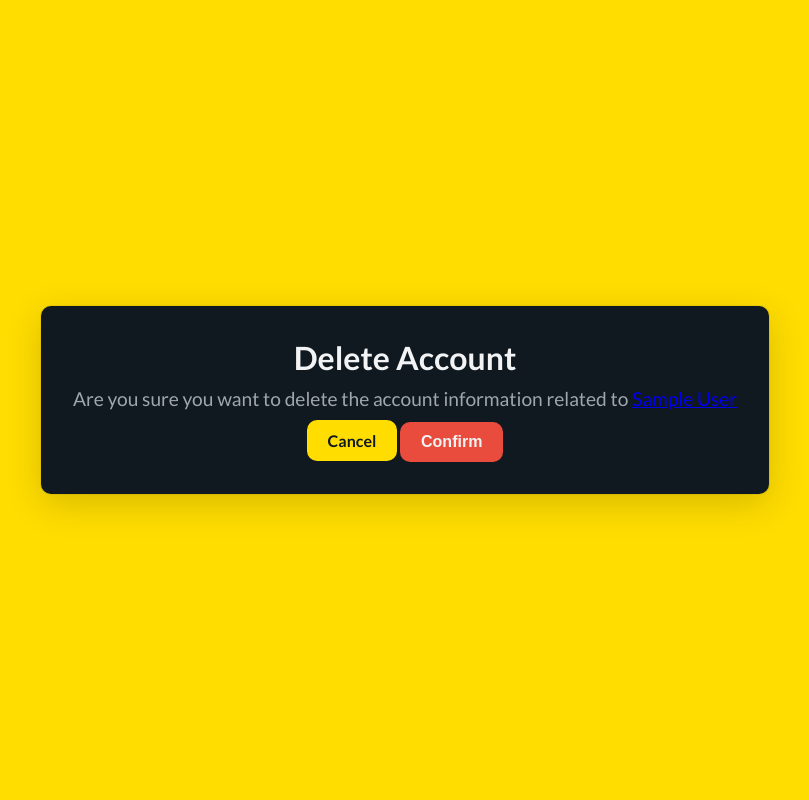
After one commit to ardhptr21/password-manager, a Django app: page /management/delete/1/ in a window 1280 px wide. The commit adds this page. Shown: the whole page, without its empty margins (235-1044 px from the left). Run offline with Django 3.2, Linux system fonts and the light colour scheme; tables that the repository leaves empty hold one stand-in row (values such as "Sample post"); style sheets or scripts are compiled from the project's sources.

Commit message:
Create management delete system and delete_confirm ui

```diff
--- a/management/static/management/css/main.css
+++ b/management/static/management/css/main.css
@@ -139,6 +139,27 @@ body {
   border-color: #ffdd00;
 }
 
+.delete-confirm {
+  min-height: 100vh;
+  background-color: #ffdd00;
+  display: grid;
+  place-items: center;
+}
+.delete-confirm .card-delete {
+  max-width: 80vw;
+  background-color: #101820;
+  border-radius: 10px;
+  padding: 2rem;
+  color: #f2f3f4;
+  text-align: center;
+  box-shadow: rgba(0, 0, 0, 0.16) 0px 10px 36px 0px, rgba(0, 0, 0, 0.06) 0px 0px 0px 1px;
+}
+.delete-confirm .card-delete p {
+  margin: 10px 0;
+  color: #9fa7ae;
+  font-size: 1.2em;
+}
+
 .management {
   min-height: 100vh;
   background-color: #101820;
--- a/management/static/management/scss/main.scss
+++ b/management/static/management/scss/main.scss
@@ -1,6 +1,7 @@
 @use './partials/typography';
 @use './partials/card';
 @use './partials/form';
+@use './partials/delete-confirm';
 @use './partials/variables' as *;
 @use './partials/mixins' as *;
 
--- /dev/null
+++ b/management/static/management/scss/partials/_delete-confirm.scss
@@ -0,0 +1,23 @@
+@use './variables' as *;
+
+.delete-confirm {
+  min-height: 100vh;
+  background-color: $secondary-color;
+  display: grid;
+  place-items: center;
+
+  .card-delete {
+    max-width: 80vw;
+    background-color: $primary-color;
+    border-radius: 10px;
+    padding: 2rem;
+    color: $white-color;
+    text-align: center;
+    box-shadow: rgba(0, 0, 0, 0.16) 0px 10px 36px 0px, rgba(0, 0, 0, 0.06) 0px 0px 0px 1px;
+    p {
+      margin: 10px 0;
+      color: darken($white-color, 30%);
+      font-size: 1.2em;
+    }
+  }
+}
--- /dev/null
+++ b/management/templates/management/delete_confirm.html
@@ -0,0 +1,19 @@
+{% extends 'management/base.html' %}
+
+<!-- PAGE TITLE -->
+{% block title %}{{ block.super }} | Delete{% endblock title %}
+
+<!-- MAIN CONTENT -->
+{% block content %}
+<div class="delete-confirm">
+  <div class="card-delete">
+    <h1>Delete Account</h1>
+    <p>Are you sure you want to delete the account information related to <a href="#">{{account.site_name}}</a></p>
+    <a href="{% url 'management:manage' %}" class="btn btn-white btn-sm">Cancel</a>
+    <form method="post" style="display: inline-block">
+      {% csrf_token %}
+      <button type="submit" class="btn btn-delete btn-sm">Confirm</button>
+    </form>
+  </div>
+</div>
+{% endblock content %}
--- a/management/templates/management/manage.html
+++ b/management/templates/management/manage.html
@@ -41,7 +41,7 @@
           <td>{{account.password}}</td>
           <td>
             <a href="{% url 'management:update' account.id %}" class="btn btn-badge btn-edit">Edit</a>
-            <a href="#" class="btn btn-badge btn-delete">Delete</a>
+            <a href="{% url 'management:delete' account.id %}" class="btn btn-badge btn-delete">Delete</a>
           </td>
         </tr>
         {% endfor %}
--- a/management/urls.py
+++ b/management/urls.py
@@ -2,11 +2,13 @@ from django.urls import path
 from .views import (
     ManagementListView,
     ManagementCreateView,
-    ManagementUpdateView
+    ManagementUpdateView,
+    ManagementDeleteView
 )
 
 urlpatterns = [
     path('update/<int:pk>/', ManagementUpdateView.as_view(), name='update'),
+    path('delete/<int:pk>/', ManagementDeleteView.as_view(), name='delete'),
     path('list/', ManagementListView.as_view(template_name="management/list.html"), name='list'),
     path('create/', ManagementCreateView.as_view(), name='create'),
     path('manage/', ManagementListView.as_view(template_name="management/manage.html"), name='manage'),
--- a/management/views.py
+++ b/management/views.py
@@ -1,5 +1,5 @@
-from django.shortcuts import render
-from django.views.generic import ListView, CreateView, UpdateView
+from django.views.generic import ListView, CreateView, UpdateView, DeleteView
+from django.urls import reverse_lazy
 from .models import Account
 from .forms import ManagementCreateForm
 
@@ -23,5 +23,10 @@ class ManagementUpdateView(UpdateView):
     def get_context_data(self, **kwargs):
         context = super().get_context_data(**kwargs)
         context.update({'img_url': self.get_object().image_site.url})
-        print(context)
         return context
+
+
+class ManagementDeleteView(DeleteView):
+    model = Account
+    template_name = 'management/delete_confirm.html'
+    success_url = reverse_lazy('management:manage')
```
Also changed, not shown: 1 other file.
